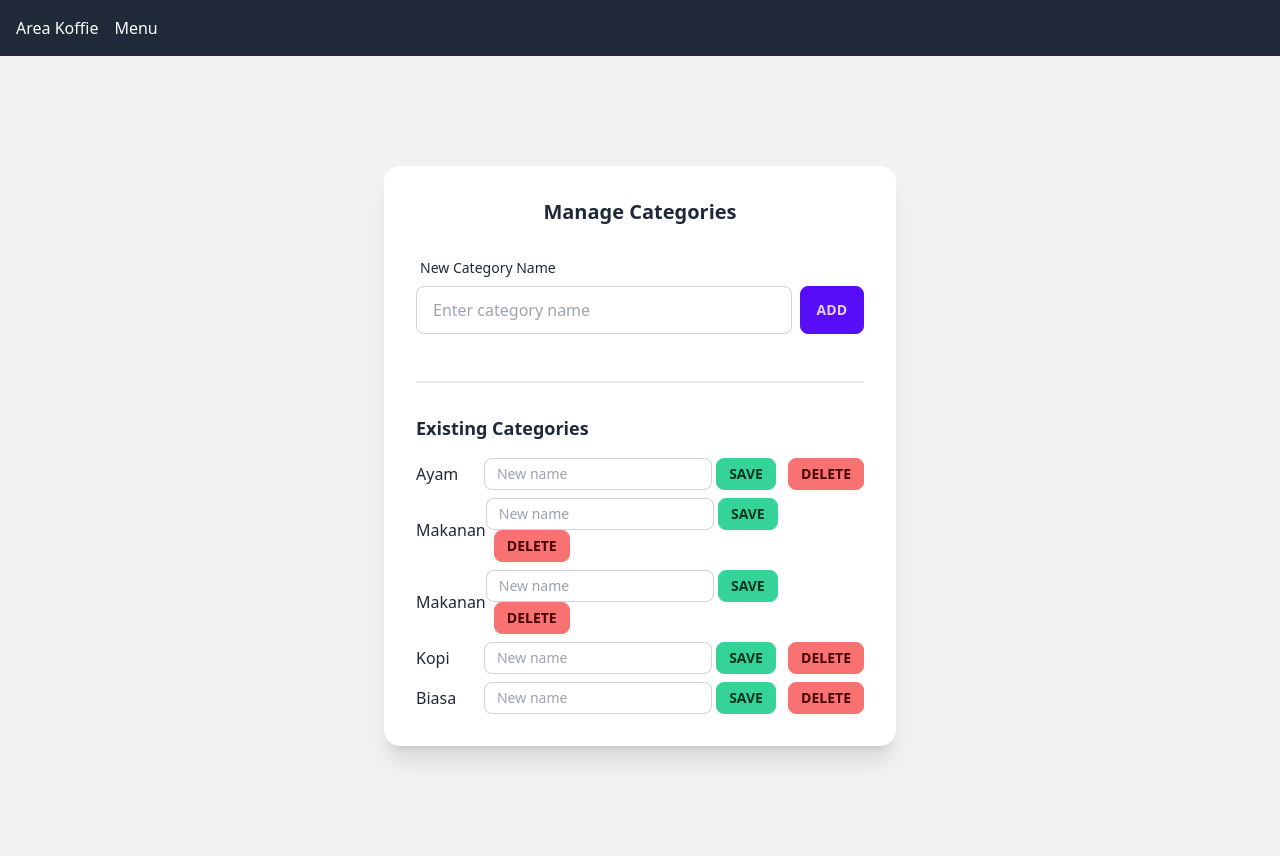
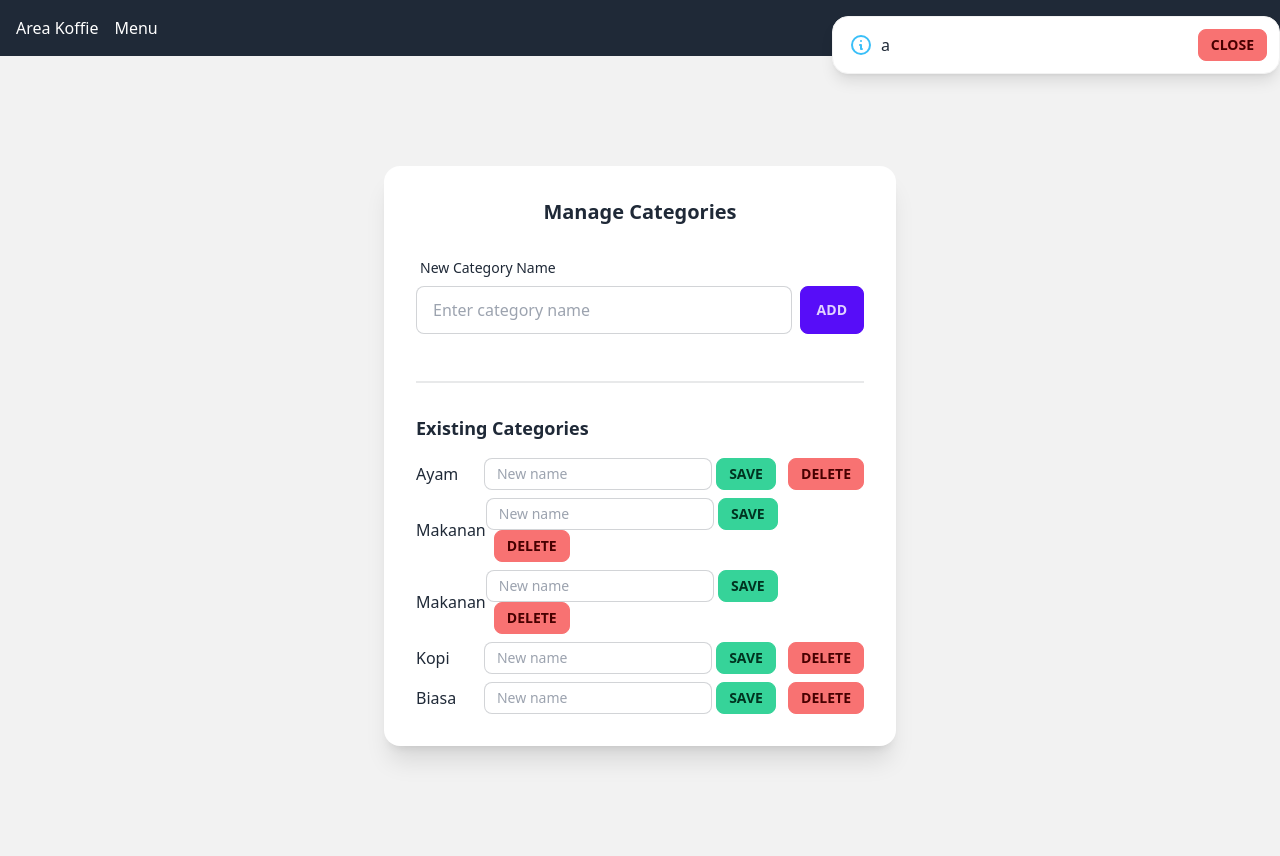
Before and after one commit to ZEEKA10/area-koffie, a PHP site: page /views/ in a window 1280 px wide. Run offline with PHP 8.4, Linux system fonts and the light colour scheme; a user stored in the database is signed in; data comes from the database, SQL or seed files in the repository; some libraries are stand-ins or nearby versions.

Commit message:
fix merge

```diff
--- a/views/index.php
+++ b/views/index.php
@@ -1,12 +1,18 @@
 <?php
+session_start();
 
 require '../logic/koneksi.php';
+
+if($_SESSION['nama'] == "") {
+    header("location: login.php");
+}
 
 // Tambahkan kategori baru
 if (isset($_POST['kategoriTambah'])) {
     $kategori = $_POST['kategoriTambah'];
     $create = "INSERT INTO kategori (id_kategori, nama_kategori) VALUES (NULL, '$kategori')";
     mysqli_query($conn, $create);
+    $_SESSION['status'] = "Data telah ditambah";
     header("Location: ".$_SERVER['PHP_SELF']);
     exit;
 }
@@ -16,6 +22,7 @@ if (isset($_POST['kategoriHapus'])) {
     $id = $_POST['kategoriHapus'];
     $delete = "DELETE FROM kategori WHERE id_kategori = '$id'";
     mysqli_query($conn, $delete);
+    $_SESSION['status'] = "Data telah dihapus";
     header("Location: ".$_SERVER['PHP_SELF']);
     exit;
 }
@@ -28,11 +35,20 @@ if (isset($_POST['kategoriEdit']) && isset($_POST['kategoriBaru'])) {
     mysqli_query($conn, $update);
     header("Location: ".$_SERVER['PHP_SELF']);
     exit;
+
 }
 
 // Ambil semua kategori
 $select = "SELECT * FROM kategori";
 $selectSql = mysqli_query($conn, $select);
+
+if (isset($_SESSION['status'])) {
+    $statusMessage = $_SESSION['status'];
+    unset($_SESSION['status']); // Hapus session setelah digunakan
+} else {
+    $statusMessage = null;
+}
+
 
 ?>
 
@@ -57,6 +73,31 @@ $selectSql = mysqli_query($conn, $select);
             <li><a href="../views/menu.php" @click.prevent="currentPage = 'menu'"
                     class="text-white hover:underline">Menu</a></li>
     </nav>
+
+    <!-- Alert Section -->
+    <?php if ($statusMessage): ?>
+    <div id="alert-box" role="alert" class="alert shadow-lg fixed right-0 top-4 p-4 max-w-md w-full bg-white"
+        style="z-index: 9999;">
+        <div class="flex items-center justify-between">
+            <div class="flex items-center">
+                <svg xmlns="http://www.w3.org/2000/svg" fill="none" viewBox="0 0 24 24"
+                    class="stroke-info h-6 w-6 shrink-0 mr-2">
+                    <path stroke-linecap="round" stroke-linejoin="round" stroke-width="2"
+                        d="M13 16h-1v-4h-1m1-4h.01M21 12a9 9 0 11-18 0 9 9 0 0118 0z"></path>
+                </svg>
+                <span class="text-gray-800"><?= htmlspecialchars($statusMessage); ?></span>
+            </div>
+            <button id="close-alert" class="btn btn-sm btn-error absolute right-3">Close</button>
+        </div>
+    </div>
+    <script>
+    document.getElementById('close-alert').addEventListener('click', function() {
+        const alertBox = document.getElementById('alert-box');
+        alertBox.style.display = 'none'; // Hide the alert
+    });
+    </script>
+    <?php endif; ?>
+
     <div class="bg-base-200 flex items-center justify-center min-h-screen p-4">
         <div class="card w-full max-w-lg bg-base-100 shadow-xl">
             <div class="card-body">
```
Also changed, not shown: index.php (+46 -21 lines).
